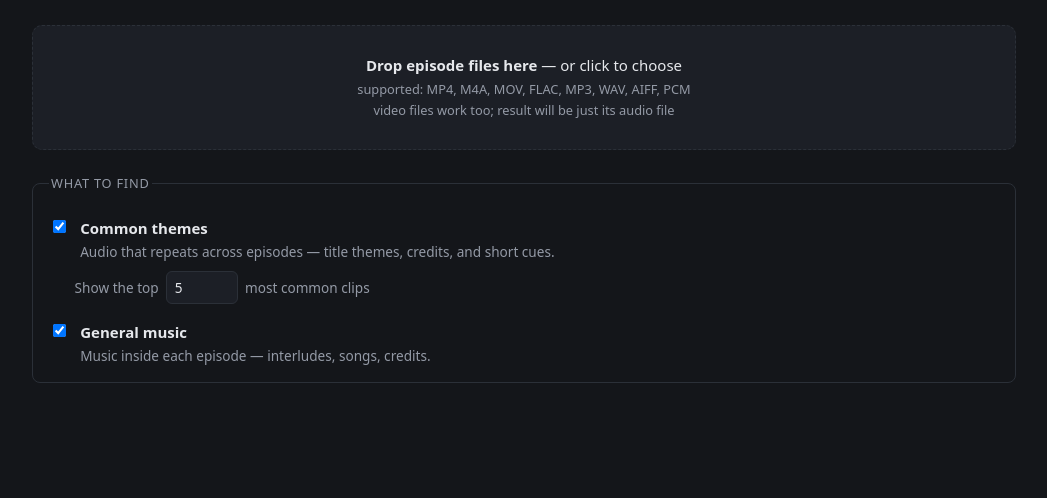
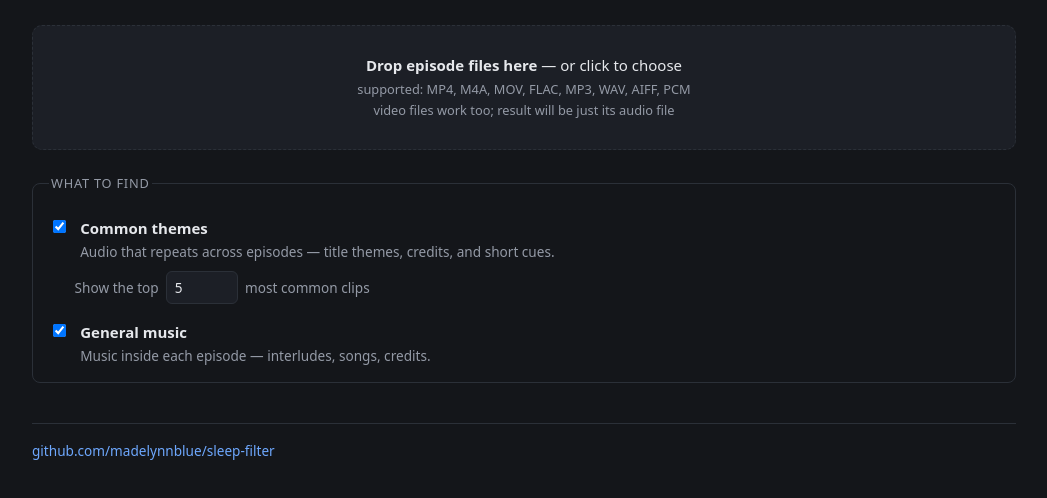
Before and after one commit to madelynnblue/sleep-filter, a website with bundled scripts: page index.html in a window 1280 px wide. Shown: the part 104-602 px from the top of the page, without its empty margins (116-1163 px from the left). Built offline with nearby package versions, Linux system fonts and the light colour scheme.

Commit message:
link the page back to the repo
The page is the whole product and it is served from a URL that says nothing
about where its source lives. Also styles `a`, which had no rule at all — the
default blue was unreadable on the dark background.

```diff
--- a/index.html
+++ b/index.html
@@ -94,6 +94,10 @@
   <p id="summary" class="note"></p>
 </section>
 
+<footer>
+  <a href="https://github.com/madelynnblue/sleep-filter">github.com/madelynnblue/sleep-filter</a>
+</footer>
+
 <script type="module" src="./main.js"></script>
 </body>
 </html>
--- a/style.css
+++ b/style.css
@@ -101,3 +101,8 @@ th { color:var(--dim); font-weight:600; }
 #matrix td.no { color:#3d434c; }
 #matrix .off { opacity:.3; }
 small { color:var(--dim); font-weight:400; }
+
+a { color:var(--accent); text-decoration:none; }
+a:hover { text-decoration:underline; }
+footer { margin-top:2.5rem; padding-top:1rem; border-top:1px solid var(--line);
+  font-size:.85rem; color:var(--dim); }
```
